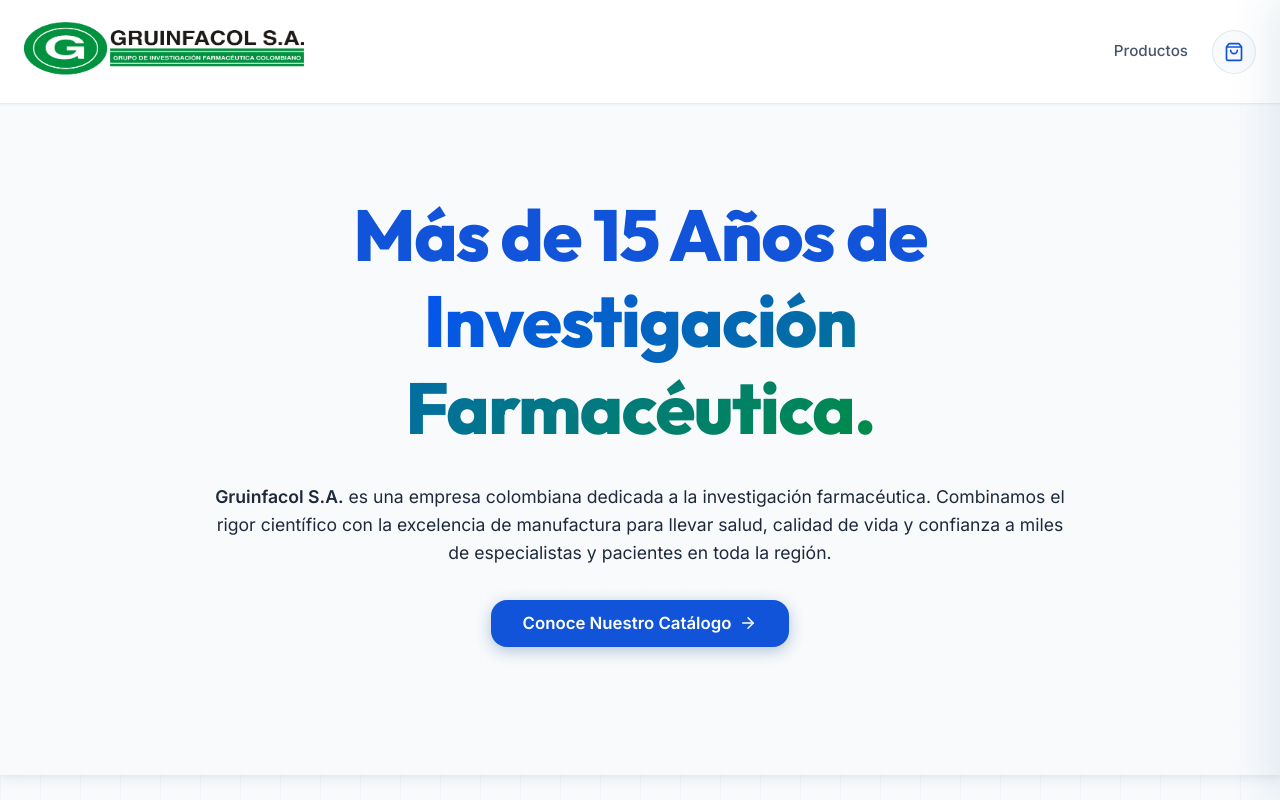
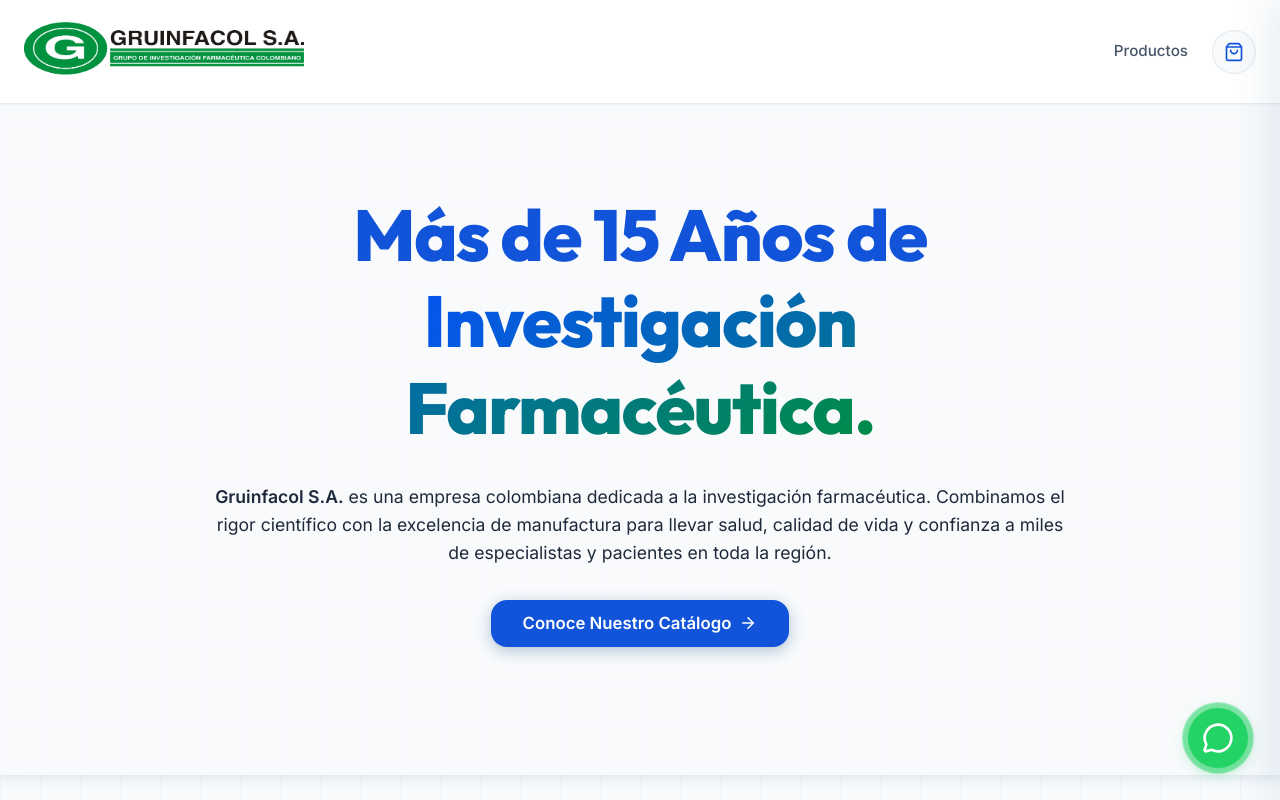
Before and after one commit to JRoldanG/demo_gru, a Next.js app: page / in a window 1280 px wide. Shown: the top 800 px of the page. Built offline with nearby package versions, Linux system fonts and the light colour scheme.

Commit message:
Add floating WhatsApp button over layout

```diff
--- a/src/app/globals.css
+++ b/src/app/globals.css
@@ -652,3 +652,63 @@
   z-index: 0;
   pointer-events: none;
 }
+
+/* =========================================
+   WhatsApp Floating Button
+   ========================================= */
+.whatsapp-button {
+  position: fixed;
+  bottom: 2rem;
+  right: 2rem;
+  width: 60px;
+  height: 60px;
+  background-color: #25D366;
+  color: white;
+  border-radius: 50%;
+  display: flex;
+  align-items: center;
+  justify-content: center;
+  box-shadow: 0 4px 15px rgba(37, 211, 102, 0.4);
+  z-index: 9999;
+  transition: all var(--transition-normal);
+  cursor: pointer;
+}
+
+.whatsapp-button:hover {
+  transform: translateY(-5px) scale(1.05);
+  box-shadow: 0 8px 25px rgba(37, 211, 102, 0.6);
+  background-color: #1ebe5a;
+}
+
+.whatsapp-pulse {
+  position: absolute;
+  top: 0;
+  left: 0;
+  width: 100%;
+  height: 100%;
+  background-color: #25D366;
+  border-radius: 50%;
+  z-index: -1;
+  animation: whatsappPulse 2s infinite cubic-bezier(0.4, 0, 0.2, 1);
+}
+
+@keyframes whatsappPulse {
+  0% {
+    transform: scale(1);
+    opacity: 0.8;
+  }
+
+  100% {
+    transform: scale(1.6);
+    opacity: 0;
+  }
+}
+
+@media (max-width: 768px) {
+  .whatsapp-button {
+    bottom: 1.5rem;
+    right: 1.5rem;
+    width: 55px;
+    height: 55px;
+  }
+}
--- a/src/app/layout.tsx
+++ b/src/app/layout.tsx
@@ -4,6 +4,7 @@
 import { Beaker, ShoppingBag } from 'lucide-react';
 import { CartProvider, useCart } from '@/context/CartContext';
 import ShoppingCartDrawer from '@/components/ShoppingCart';
+import WhatsAppButton from '@/components/WhatsAppButton';
 
 function Navbar() {
   const { itemCount, setIsCartOpen } = useCart();
@@ -86,6 +87,7 @@
           <Navbar />
           <ShoppingCartDrawer />
           {children}
+          <WhatsAppButton />
           <Footer />
         </CartProvider>
       </body>
--- /dev/null
+++ b/src/components/WhatsAppButton.tsx
@@ -0,0 +1,25 @@
+"use client";
+
+import { MessageCircle } from 'lucide-react';
+import React from 'react';
+
+export default function WhatsAppButton() {
+    const phoneNumber = "573202180000";
+    // The default message URL encoded.
+    // Original: "¡Hola! Estoy interesado/a en los productos del laboratorio Gruinfacol S.A. ¿Podrían brindarme asesoría especializada?"
+    const defaultMessage = "%C2%A1Hola%21%20Estoy%20interesado%2Fa%20en%20los%20productos%20del%20laboratorio%20Gruinfacol%20S.A.%20%C2%BFPodr%C3%ADan%20brindarme%20asesor%C3%ADa%20especializada%3F";
+    const whatsappUrl = `https://wa.me/${phoneNumber}?text=${defaultMessage}`;
+
+    return (
+        <a
+            href={whatsappUrl}
+            target="_blank"
+            rel="noopener noreferrer"
+            className="whatsapp-button"
+            aria-label="Contactar por WhatsApp"
+        >
+            <div className="whatsapp-pulse"></div>
+            <MessageCircle size={32} />
+        </a>
+    );
+}
```
